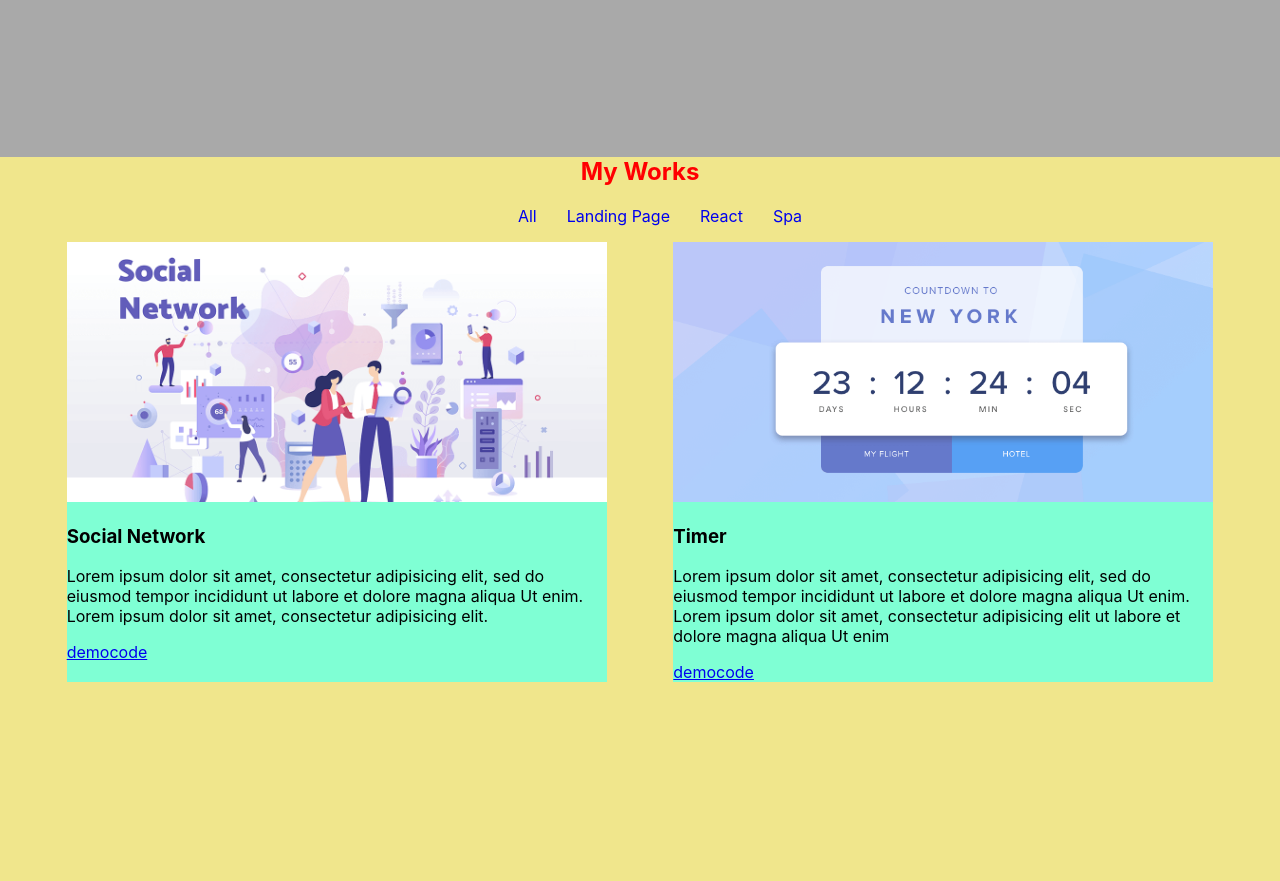
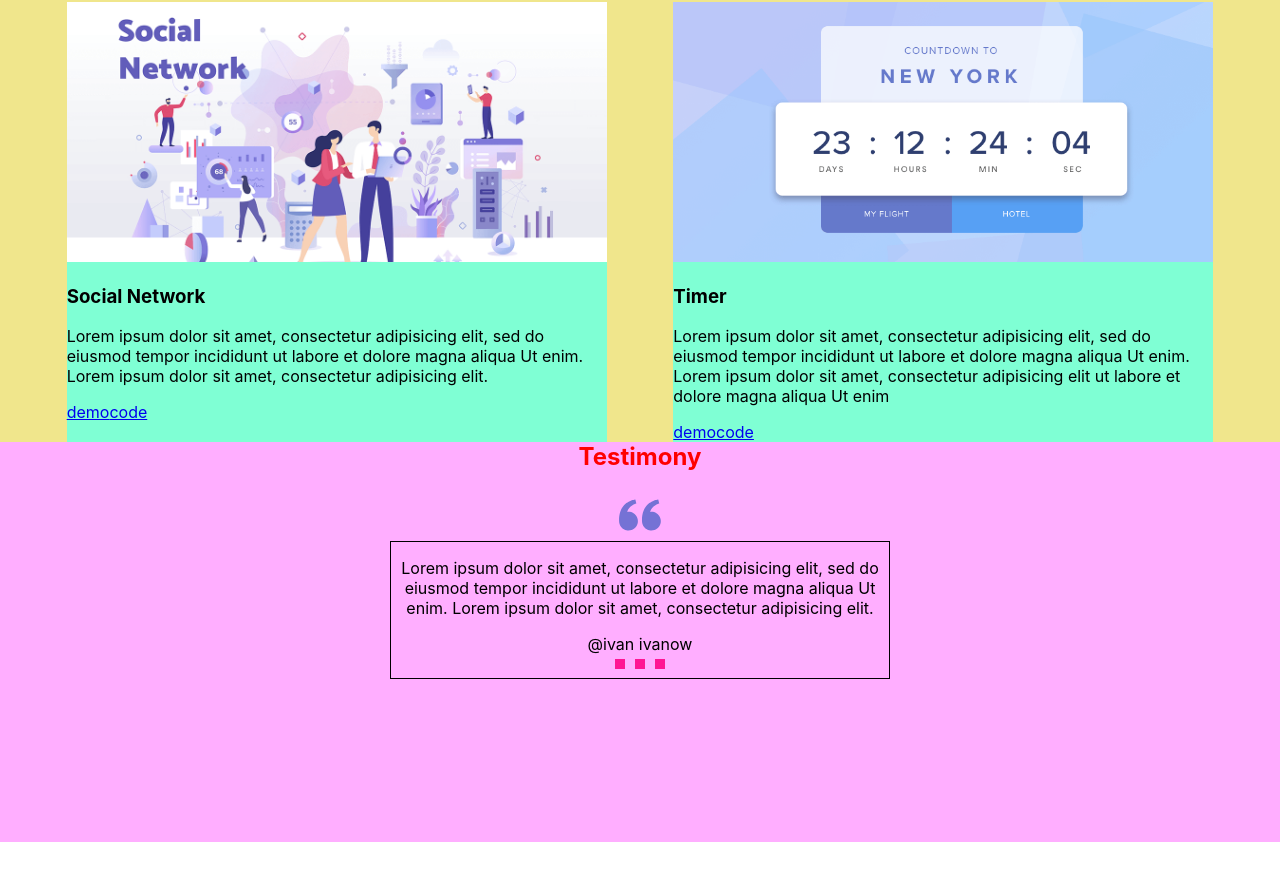
Before and after one commit to PavelNovik/learning-portfolio-project, a React app: page / in a window 1280 px wide. Shown: the part 1497-2378 px from the top of the page. After the commit the page ends 2339 px from the top, so only its background shows below. Built offline with nearby package versions, Linux system fonts and the light colour scheme.

Commit message:
created Testimony section, add Slider element

```diff
--- a/src/App.tsx
+++ b/src/App.tsx
@@ -4,6 +4,7 @@
 import {Main} from './layout/sections/main/Main';
 import {Skills} from "./layout/sections/skills/Skills";
 import {Works} from "./layout/sections/works/Works";
+import {Testimony} from "./layout/sections/testimony/Testimony";
 
 function App() {
     return (
@@ -12,6 +13,7 @@
             <Main/>
             <Skills/>
             <Works/>
+            <Testimony/>
         </div>
     );
 }
--- /dev/null
+++ b/src/components/slider/Slider.tsx
@@ -0,0 +1,50 @@
+import React from 'react';
+import styled from "styled-components";
+import {FlexWrapper} from "../FlexWrapper";
+
+export const Slider = () => {
+    return (
+        <StyledSlider>
+            <FlexWrapper>
+                <Slide>
+                    <Text>Lorem ipsum dolor sit amet, consectetur adipisicing elit, sed do eiusmod tempor incididunt ut
+                        labore et dolore magna aliqua Ut enim. Lorem ipsum dolor sit amet, consectetur adipisicing
+                        elit.</Text>
+                    <Name>@ivan ivanow</Name>
+                </Slide>
+            </FlexWrapper>
+            <Pagination>
+                <span> </span>
+                <span> </span>
+                <span> </span>
+            </Pagination>
+        </StyledSlider>
+    );
+};
+
+const StyledSlider = styled.div`
+  border: 1px solid black;
+  max-width: 500px;
+  display: flex;
+  flex-direction: column;
+  align-items: center;
+
+`
+
+const Slide = styled.div`
+  text-align: center;
+`
+
+const Text = styled.p``
+
+const Name = styled.span``
+
+const Pagination = styled.div`
+  span {
+    display: inline-block;
+    width: 10px;
+    height: 10px;
+    margin: 5px;
+    background-color: deeppink;
+  }
+`
--- a/src/layout/sections/skills/Skills.tsx
+++ b/src/layout/sections/skills/Skills.tsx
@@ -35,6 +35,6 @@
 
 const StyledSkills = styled.section`
   background-color: darkgray;
-  min-height: 100vh;
+  min-height: 70vh;
 
 `
--- /dev/null
+++ b/src/layout/sections/testimony/Testimony.tsx
@@ -0,0 +1,23 @@
+import React from 'react';
+import styled from "styled-components";
+import {SectionTitle} from "../../../components/SectionTitle";
+import {FlexWrapper} from "../../../components/FlexWrapper";
+import {Icon} from "../../../components/icon/Icon";
+import {Slider} from "../../../components/slider/Slider";
+
+export const Testimony = () => {
+    return (
+        <StyledTestimony>
+            <SectionTitle>Testimony</SectionTitle>
+            <FlexWrapper direction={"column"} align={"center"}>
+                <Icon iconId={"quotes"}/>
+                <Slider/>
+            </FlexWrapper>
+        </StyledTestimony>
+    );
+};
+
+const StyledTestimony = styled.section`
+  min-height: 50vh;
+  background-color: #ffaeff;
+`
--- a/src/layout/sections/works/Works.tsx
+++ b/src/layout/sections/works/Works.tsx
@@ -23,6 +23,6 @@
 };
 
 const StyledWorks = styled.section`
-  min-height: 100vh;
+  min-height: 60vh;
   background-color: khaki;
 `
```
